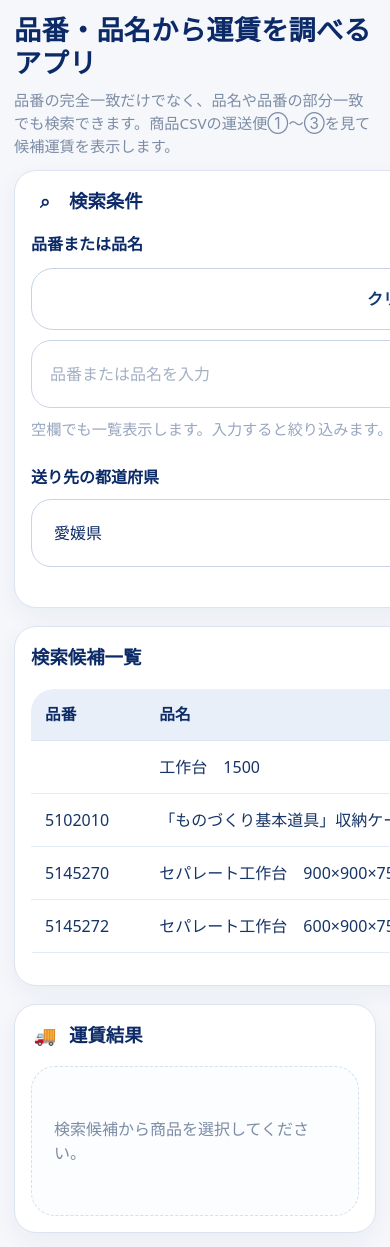
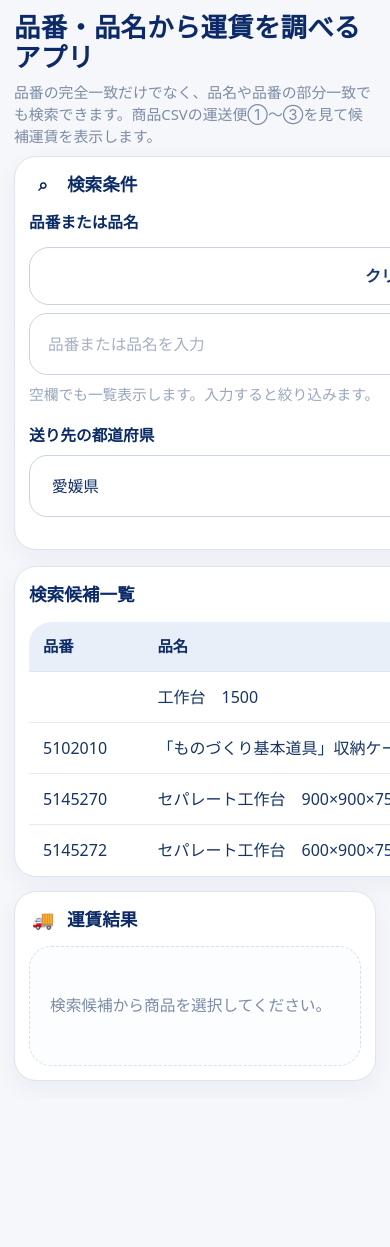
Before and after one commit to kenjitsumuraya-gif/freight-app, a React (Vite) app: page / in a window 390 px wide. Shown: the top 1247 px of the page. After the commit the page ends 1099 px from the top, so only its background shows below. Built offline with nearby package versions, Linux system fonts and the light colour scheme.

Commit message:
Update App.css

```diff
--- a/src/App.css
+++ b/src/App.css
@@ -57,38 +57,38 @@ select {
   width: 100%;
   max-width: 1700px;
   margin: 0 auto;
-  padding: 14px 20px 24px;
+  padding: 10px 20px 18px;
 }
 
 .page-header {
-  margin-bottom: 12px;
+  margin-bottom: 8px;
 }
 
 .page-title {
   margin: 0;
-  font-size: 2rem;
-  line-height: 1.2;
+  font-size: 1.85rem;
+  line-height: 1.15;
   font-weight: 800;
   letter-spacing: 0.01em;
   color: #0b2a67;
 }
 
 .page-subtitle {
-  margin: 10px 0 0;
-  font-size: 0.98rem;
+  margin: 8px 0 0;
+  font-size: 0.96rem;
   color: var(--muted);
 }
 
 .layout-stack {
   display: flex;
   flex-direction: column;
-  gap: 18px;
+  gap: 14px;
 }
 
 .top-grid {
   display: grid;
-  grid-template-columns: 1.05fr 0.95fr;
-  gap: 18px;
+  grid-template-columns: 1.02fr 0.98fr;
+  gap: 16px;
   align-items: stretch;
 }
 
@@ -100,19 +100,19 @@ select {
 }
 
 .panel-card {
-  min-height: 560px;
-  padding: 18px 20px 18px;
+  min-height: 430px;
+  padding: 16px 18px;
 }
 
 .result-card {
-  padding: 18px 20px 20px;
+  padding: 16px 18px 18px;
 }
 
 .card-header {
   display: flex;
   align-items: center;
   justify-content: space-between;
-  margin-bottom: 18px;
+  margin-bottom: 14px;
 }
 
 .card-title {
@@ -120,7 +120,7 @@ select {
   align-items: center;
   gap: 10px;
   margin: 0;
-  font-size: 1.15rem;
+  font-size: 1.1rem;
   font-weight: 800;
   color: #0b2a67;
 }
@@ -134,7 +134,7 @@ select {
 }
 
 .form-block {
-  margin-bottom: 24px;
+  margin-bottom: 18px;
 }
 
 .field-row {
@@ -142,13 +142,13 @@ select {
   align-items: center;
   justify-content: space-between;
   gap: 12px;
-  margin-bottom: 10px;
+  margin-bottom: 8px;
 }
 
 .field-label {
   display: inline-block;
-  margin-bottom: 10px;
-  font-size: 1rem;
+  margin-bottom: 8px;
+  font-size: 0.98rem;
   font-weight: 700;
   color: #0b2a67;
 }
@@ -158,21 +158,21 @@ select {
 }
 
 .field-help {
-  margin: 10px 0 0;
-  font-size: 0.95rem;
+  margin: 8px 0 0;
+  font-size: 0.92rem;
   color: #98a6bf;
 }
 
 .text-input,
 .select-input {
   width: 100%;
-  height: 80px;
-  padding: 0 26px;
-  border-radius: 24px;
+  height: 68px;
+  padding: 0 22px;
+  border-radius: 22px;
   border: 1.5px solid #c8d4e8;
   background: #ffffff;
   outline: none;
-  font-size: 1rem;
+  font-size: 0.98rem;
   color: var(--text);
   transition:
     border-color 0.18s ease,
@@ -196,11 +196,11 @@ select {
 }
 
 .clear-button {
-  min-width: 108px;
-  height: 62px;
-  padding: 0 22px;
+  min-width: 100px;
+  height: 58px;
+  padding: 0 20px;
   border: 1.5px solid #c7d3e5;
-  border-radius: 22px;
+  border-radius: 20px;
   background: #ffffff;
   color: #143975;
   font-weight: 700;
@@ -220,9 +220,8 @@ select {
   transform: translateY(1px);
 }
 
-/* 候補一覧はコンパクトにしてスクロール前提 */
 .candidate-table-wrap {
-  height: 360px;
+  height: 250px;
   overflow: auto;
   border-radius: 22px;
 }
@@ -257,8 +256,8 @@ select {
   color: #0d2b66;
   font-weight: 800;
   text-align: left;
-  font-size: 0.98rem;
-  padding: 18px 20px;
+  font-size: 0.96rem;
+  padding: 16px 18px;
   border-bottom: 1px solid var(--line);
   white-space: nowrap;
 }
@@ -272,7 +271,7 @@ select {
 }
 
 .data-table tbody td {
-  padding: 18px 20px;
+  padding: 16px 18px;
   border-bottom: 1px solid #e3ebf6;
   background: #ffffff;
   color: #163466;
@@ -329,81 +328,81 @@ select {
 }
 
 .result-placeholder {
-  min-height: 150px;
+  min-height: 120px;
   display: flex;
   align-items: center;
   justify-content: flex-start;
-  padding: 22px;
+  padding: 18px 20px;
   border: 1px dashed #d4dfef;
-  border-radius: 24px;
+  border-radius: 22px;
   background: #fbfdff;
   color: var(--muted);
-  font-size: 1rem;
+  font-size: 0.98rem;
 }
 
 .best-fare-card {
   background: linear-gradient(180deg, #08245b 0%, #0d2d70 100%);
   color: var(--best-text);
   border-radius: 28px;
-  padding: 22px 24px;
-  margin-bottom: 18px;
+  padding: 18px 22px;
+  margin-bottom: 14px;
 }
 
 .best-fare-label {
-  font-size: 0.98rem;
+  font-size: 0.96rem;
   opacity: 0.92;
-  margin-bottom: 8px;
+  margin-bottom: 6px;
 }
 
 .best-fare-price {
-  font-size: 2.85rem;
-  line-height: 1.1;
+  font-size: 2.45rem;
+  line-height: 1.08;
   font-weight: 800;
   letter-spacing: 0.01em;
-  margin-bottom: 14px;
+  margin-bottom: 10px;
 }
 
 .best-fare-meta {
   display: flex;
   flex-wrap: wrap;
-  gap: 10px;
+  gap: 8px;
 }
 
 .best-fare-chip {
   display: inline-flex;
   align-items: center;
-  min-height: 34px;
-  padding: 6px 12px;
+  min-height: 32px;
+  padding: 5px 11px;
   border-radius: 999px;
   background: rgba(255, 255, 255, 0.12);
   color: #ffffff;
-  font-size: 0.92rem;
+  font-size: 0.9rem;
 }
 
 .selected-product-summary {
   display: grid;
   grid-template-columns: repeat(5, minmax(0, 1fr));
   gap: 10px;
-  margin-bottom: 18px;
+  margin-bottom: 14px;
 }
 
 .summary-row {
   background: #f8fbff;
   border: 1px solid #dbe5f2;
   border-radius: 16px;
-  padding: 12px 14px;
+  padding: 10px 12px;
 }
 
 .summary-label {
   display: block;
   margin-bottom: 4px;
-  font-size: 0.85rem;
+  font-size: 0.83rem;
   color: #7b8aa6;
 }
 
 .summary-value {
   display: block;
-  font-size: 0.98rem;
+  font-size: 0.96rem;
   font-weight: 700;
   color: #12356c;
   word-break: break-word;
@@ -443,7 +442,7 @@ select {
   }
 
   .candidate-table-wrap {
-    height: 320px;
+    height: 280px;
   }
 
   .selected-product-summary {
@@ -453,20 +452,20 @@ select {
 
 @media (max-width: 768px) {
   .app-shell {
-    padding: 14px;
+    padding: 12px 14px 18px;
   }
 
   .page-title {
-    font-size: 1.7rem;
+    font-size: 1.65rem;
   }
 
   .page-subtitle {
-    font-size: 0.95rem;
+    font-size: 0.93rem;
   }
 
   .panel-card,
   .result-card {
-    padding: 16px;
+    padding: 14px;
     border-radius: 22px;
   }
 
@@ -481,17 +480,17 @@ select {
 
   .text-input,
   .select-input {
-    height: 68px;
+    height: 62px;
     padding: 0 18px;
-    border-radius: 20px;
+    border-radius: 18px;
   }
 
   .candidate-table-wrap {
-    height: 280px;
+    height: 240px;
   }
 
   .best-fare-price {
-    font-size: 2.2rem;
+    font-size: 2.05rem;
   }
 
   .selected-product-summary {
@@ -500,6 +499,6 @@ select {
 
   .data-table thead th,
   .data-table tbody td {
-    padding: 14px 14px;
+    padding: 13px 14px;
   }
 }
```
